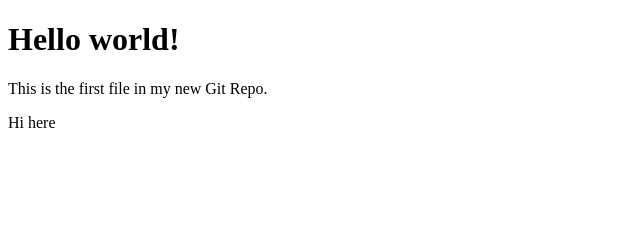
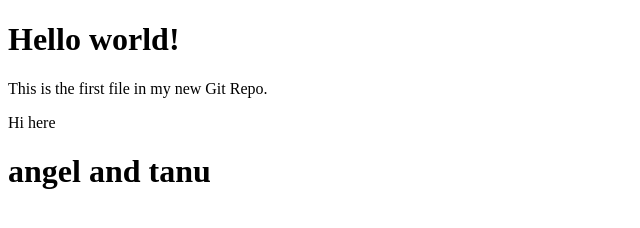
Before and after one commit to Tanuja-B/trial-index, a plain HTML site: page index.html in a window 1280 px wide. Shown: the whole page, without its empty margins (0-640 px from the left). Drawn offline with Linux system fonts and the light colour scheme.

Commit message:
first change in branch

```diff
--- a/index.html
+++ b/index.html
@@ -9,6 +9,6 @@
 <p>This is the first file in my new Git Repo.</p>
 <p>Hi here </p>
 
-
+<h1>angel and tanu</h1>
 </body>
 </html>
```
